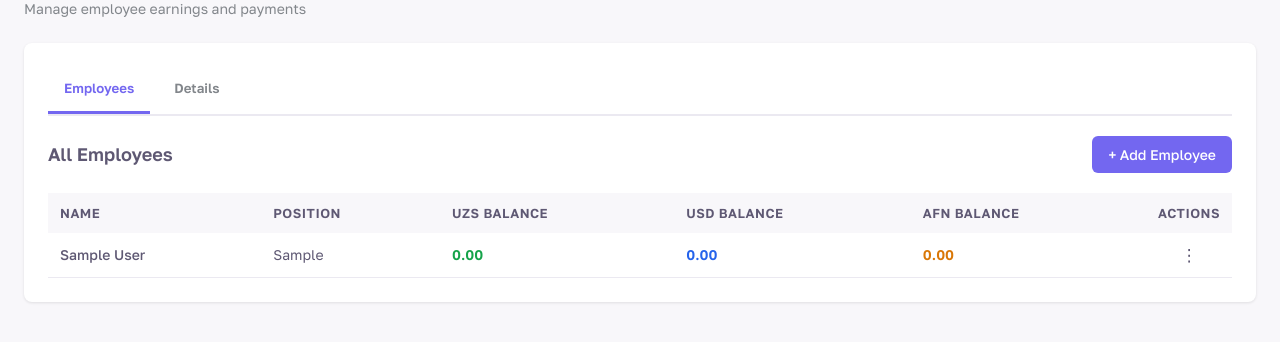
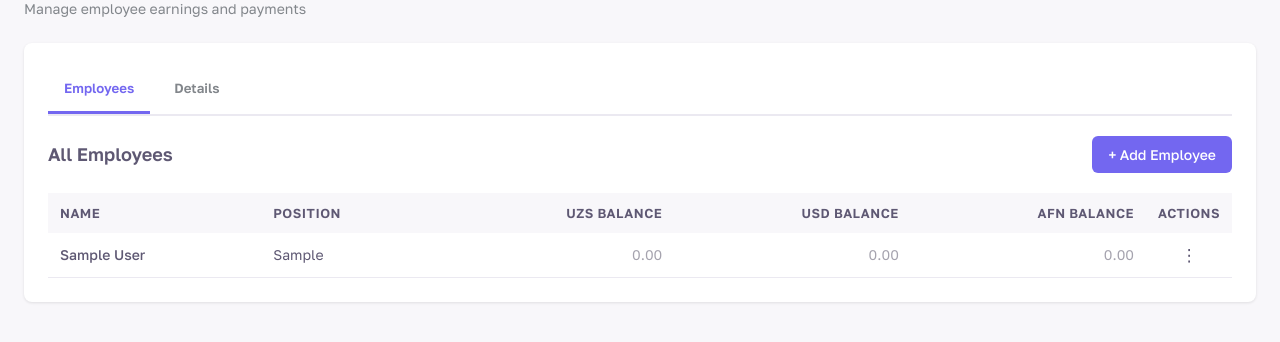
Before and after one commit to komronium/fin-track, a Django app: page /monthly/ in a window 1280 px wide. Shown: the part 142-484 px from the top of the page. Run offline with Django 5.2, Linux system fonts and the light colour scheme; a user stored in the database is signed in; tables that the repository leaves empty hold one stand-in row (values such as "Sample post"); parts of the project's set-up code (start-up, migrations or seed data) failed here and were passed over.

Commit message:
Readability: thousands separators, right-aligned numbers, quiet zeros, correct Dari/Persian word order in tables
Co-Authored-By: Claude Sonnet 5.5 <noreply@anthropic.com>

```diff
--- a/templates/dashboard.html
+++ b/templates/dashboard.html
@@ -115,6 +115,12 @@
     .table tr:hover {
       background: #fafafa;
     }
+
+    /* Dari / Persian text keeps its own word order (brackets, mixed digits) inside the left-to-right table. */
+    .table td { unicode-bidi: plaintext; }
+    .table th.num, .table td.num { text-align: right; font-variant-numeric: tabular-nums; white-space: nowrap; }
+    /* A zero is quiet, so the real amounts stand out. */
+    .is-zero { color: #a5a3ae !important; font-weight: 400 !important; }
 
     .badge {
       padding: 4px 12px;
--- a/templates/monthly.html
+++ b/templates/monthly.html
@@ -106,6 +106,12 @@
     .table tr:hover {
       background: #fafafa;
     }
+
+    /* Dari / Persian text keeps its own word order (brackets, mixed digits) inside the left-to-right table. */
+    .table td { unicode-bidi: plaintext; }
+    .table th.num, .table td.num { text-align: right; font-variant-numeric: tabular-nums; white-space: nowrap; }
+    /* A zero is quiet, so the real amounts stand out. */
+    .is-zero { color: #a5a3ae !important; font-weight: 400 !important; }
 
     .badge {
       padding: 4px 12px;
@@ -386,9 +392,9 @@
                     <tr>
                       <th>Name</th>
                       <th>Position</th>
-                      <th>UZS Balance</th>
-                      <th>USD Balance</th>
-                      <th>AFN Balance</th>
+                      <th class="num">UZS Balance</th>
+                      <th class="num">USD Balance</th>
+                      <th class="num">AFN Balance</th>
                       {% if request.user.is_staff %}<th style="width: 50px;">Actions</th>{% endif %}
                     </tr>
                   </thead>
@@ -450,10 +456,10 @@
                         <tr>
                           <th>Item Name</th>
                           <th>Unit Type</th>
-                          <th>Quantity</th>
-                          <th>Price per Unit</th>
+                          <th class="num">Quantity</th>
+                          <th class="num">Price per Unit</th>
                           <th>Currency</th>
-                          <th>Total Earned</th>
+                          <th class="num">Total Earned</th>
                           <th style="text-align: right;">Action</th>
                         </tr>
                       </thead>
@@ -474,7 +480,7 @@
                         <tr>
                           <th>Date</th>
                           <th>Description</th>
-                          <th>Amount</th>
+                          <th class="num">Amount</th>
                           <th>Currency</th>
                           <th style="text-align: right;">Action</th>
                         </tr>
@@ -742,6 +748,18 @@
       document.querySelectorAll('.action-menu').forEach(menu => menu.style.display = 'none');
     });
 
+    // 27025168.5 -> 27,025,168.50 (same grouping as the dashboard); display only, the server keeps the exact value.
+    function formatAmount(value) {
+      const number = Number(value);
+      return Number.isFinite(number) ? number.toLocaleString('en-US', { minimumFractionDigits: 2, maximumFractionDigits: 2 }) : value;
+    }
+
+    function showAmount(element, value) {
+      if (!element) return;
+      element.textContent = formatAmount(value);
+      element.classList.toggle('is-zero', Number(value) === 0);
+    }
+
     function formatCurrency(currency) {
       const currencyMap = {
         'uzs': '🇺🇿 UZS',
@@ -789,15 +807,9 @@
               <tr onclick="viewEmployee(${emp.id})" style="cursor: pointer;">
                 <td><button type="button" class="link-btn" onclick="event.stopPropagation(); viewEmployee(${emp.id})">${escapeHtml(emp.first_name)} ${escapeHtml(emp.last_name)}</button></td>
                 <td>${escapeHtml(emp.position || '-')}</td>
-                <td>
-                  <span style="font-weight: 600; color: #16a34a;" id="balance-uzs-${emp.id}">0</span>
-                </td>
-                <td>
-                  <span style="font-weight: 600; color: #2563eb;" id="balance-usd-${emp.id}">0</span>
-                </td>
-                <td>
-                  <span style="font-weight: 600; color: #d97706;" id="balance-afn-${emp.id}">0</span>
-                </td>
+                <td class="num"><span style="font-weight: 600; color: #16a34a;" id="balance-uzs-${emp.id}">0</span></td>
+                <td class="num"><span style="font-weight: 600; color: #2563eb;" id="balance-usd-${emp.id}">0</span></td>
+                <td class="num"><span style="font-weight: 600; color: #d97706;" id="balance-afn-${emp.id}">0</span></td>
                 ${actionsHtml}
               </tr>
             `;
@@ -816,7 +828,7 @@
           Object.entries(data.balances || {}).forEach(([employeeId, balance]) => {
             ['uzs', 'usd', 'afn'].forEach(currency => {
               const el = document.getElementById(`balance-${currency}-${employeeId}`);
-              if (el) el.textContent = balance[currency];
+              showAmount(el, balance[currency]);
             });
           });
         })
@@ -903,9 +915,9 @@
       });
 
       // UI (ekran) dagi elementlarni yangilaymiz
-      document.getElementById('balanceUzs').textContent = total_uzs.toFixed(2);
-      document.getElementById('balanceUsd').textContent = total_usd.toFixed(2);
-      document.getElementById('balanceAfn').textContent = total_afn.toFixed(2);
+      showAmount(document.getElementById('balanceUzs'), total_uzs);
+      showAmount(document.getElementById('balanceUsd'), total_usd);
+      showAmount(document.getElementById('balanceAfn'), total_afn);
 
       // Jadvallarga barcha oylarning yig'ilgan ma'lumotlarini beramiz
       updateItemsTable(allProducts);
@@ -929,10 +941,10 @@
         <tr>
           <td>${escapeHtml(item.product_name)}</td>
           <td>${item.unit_type === 'dona' ? 'Pieces' : 'Kilogram'}</td>
-          <td>${parseFloat(item.quantity).toFixed(2)}</td>
-          <td>${parseFloat(item.price_per_unit).toFixed(2)}</td>
+          <td class="num">${formatAmount(item.quantity)}</td>
+          <td class="num">${formatAmount(item.price_per_unit)}</td>
           <td><span style="display: inline-block;">${formatCurrency(item.currency)}</span></td>
-          <td>${parseFloat(item.total_amount).toFixed(2)}</td>
+          <td class="num">${formatAmount(item.total_amount)}</td>
           <td style="text-align: right;">
             ${userIsStaff ? `<button onclick="deleteItem(${item.id})" class="btn btn-danger" style="padding: 6px 12px; font-size: 0.85em;">Delete</button>` : '<span style="color: #82868b; font-size: 0.9em;">Read-only</span>'}
           </td>
@@ -951,7 +963,7 @@
         <tr>
           <td>${new Date(payment.payment_date).toLocaleDateString()}</td>
           <td>${escapeHtml(payment.description || '-')}</td>
-          <td>${parseFloat(payment.amount).toFixed(2)}</td>
+          <td class="num">${formatAmount(payment.amount)}</td>
           <td><span style="display: inline-block;">${formatCurrency(payment.currency)}</span></td>
           <td style="text-align: right;">
             ${userIsStaff ? `<button onclick="deletePayment(${payment.id})" class="btn btn-danger" style="padding: 6px 12px; font-size: 0.85em;">Delete</button>` : '<span style="color: #82868b; font-size: 0.9em;">Read-only</span>'}
```
Also changed, not shown: templates/warehouse.html (+15 -9 lines), track/templatetags/number_format.py (+12 -0 lines), track/tests.py (+27 -0 lines).
